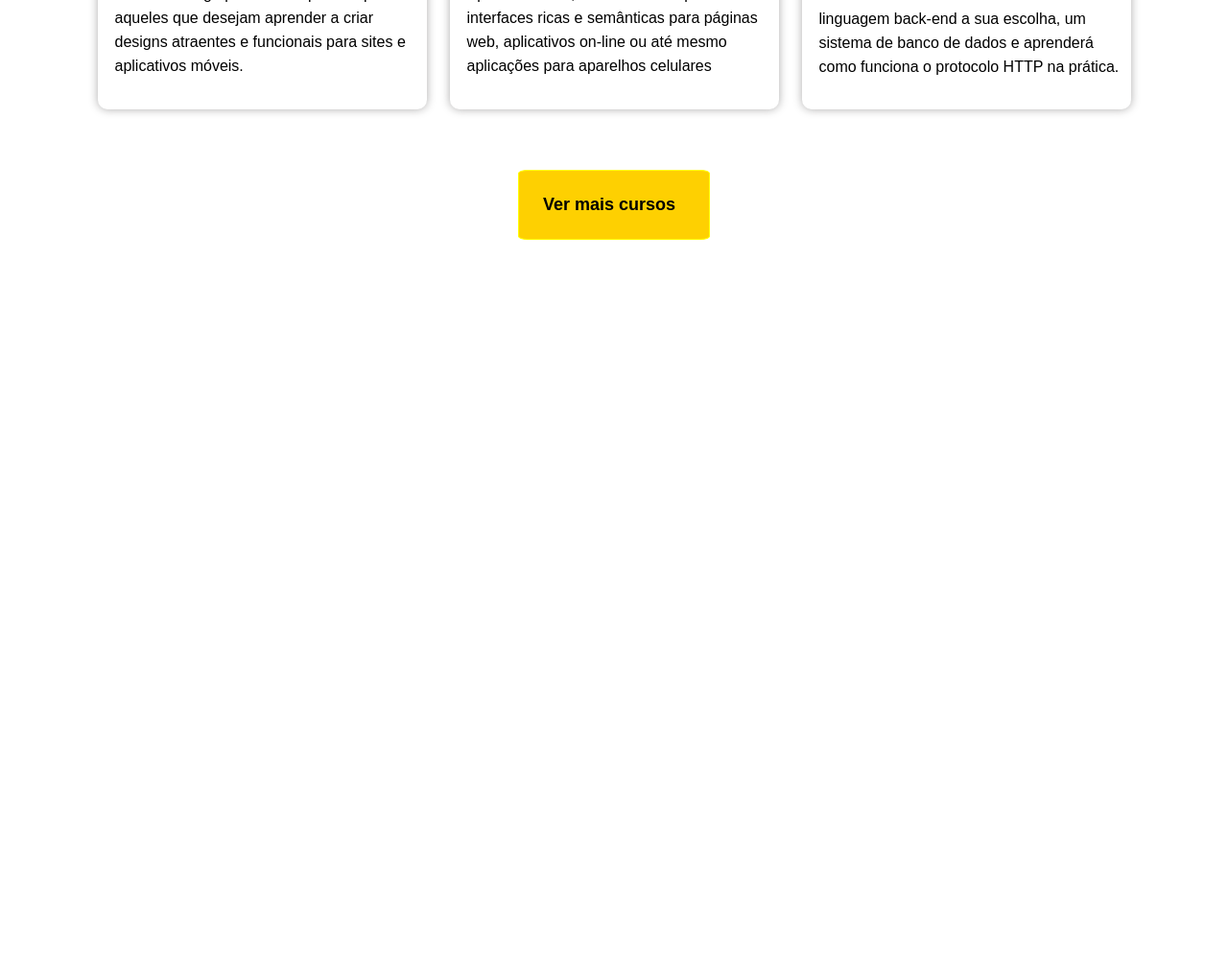
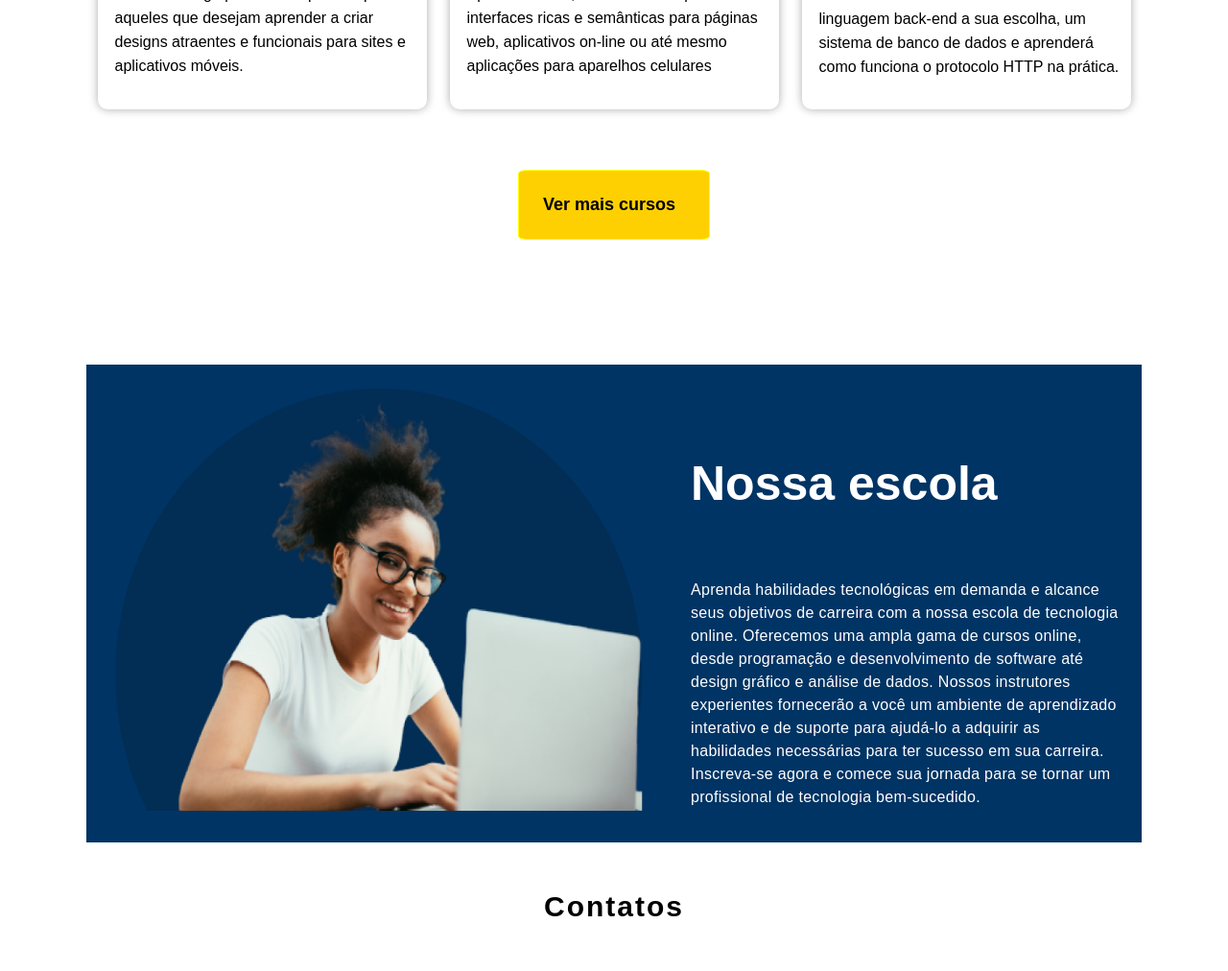
Before and after one commit to ElivanAlencar/projetoAprenser, a plain HTML site: page assets/index.html in a window 1280 px wide. Shown: the part 1108-2120 px from the top of the page at 96% size. Before the commit the page ends 1408 px from the top, so only its background shows below. Drawn offline with Linux system fonts and the light colour scheme.

Commit message:
adicionado cards nossa escola

```diff
--- a/assets/index.html
+++ b/assets/index.html
@@ -1,5 +1,6 @@
 <!DOCTYPE html>
-<html lang="en">
+<html lang="pt-br">
+
 <head>
     <meta charset="UTF-8">
     <meta name="viewport" content="width=device-width, initial-scale=1.0">
@@ -16,7 +17,7 @@
 <body>
     <header>
         <div class="header_principal">
-            <a href="#"><img src="/ProjetoAprenser-inicio/imagens/logoAprenser.png" alt=""></a>
+            <a href="#"><img src="/imagens/logoAprenser.png" alt=""></a>
 
             <nav class="nav_bar">
                 <ul>
@@ -48,7 +49,8 @@
         <aside class="aside_sub">
             <img src="../imagens/curso-design.png" class="aside_img" alt="">
             <p class="card_item">Design para web</p>
-            <p class="card_item_text">O curso Design para Web é perfeito para aqueles que desejam aprender a criar designs atraentes e funcionais para sites e
+            <p class="card_item_text">O curso Design para Web é perfeito para aqueles que desejam aprender a criar
+                designs atraentes e funcionais para sites e
                 aplicativos móveis.</p>
 
         </aside>
@@ -56,7 +58,8 @@
         <aside class="aside_sub">
             <img src="../imagens/curso-design-1.png" class="aside_img" alt="">
             <p class="card_item">Front End Developer</p>
-            <p class="card_item_text">Aprenda HTML, CSS e Javascript e crei interfaces ricas e semânticas para páginas web, aplicativos on-line ou até mesmo
+            <p class="card_item_text">Aprenda HTML, CSS e Javascript e crei interfaces ricas e semânticas para páginas
+                web, aplicativos on-line ou até mesmo
                 aplicações para aparelhos celulares</p>
 
         </aside>
@@ -64,7 +67,8 @@
         <aside class="aside_sub">
             <img src="../imagens/curso-design-2.png" class="aside_img" alt="">
             <p class="card_item">back End Developer</p>
-            <p class="card_item_text">Com este curso você vai dominar uma linguagem back-end a sua escolha, um sistema de banco de dados e aprenderá como
+            <p class="card_item_text">Com este curso você vai dominar uma linguagem back-end a sua escolha, um sistema
+                de banco de dados e aprenderá como
                 funciona o protocolo HTTP na prática.
             </p>
 
@@ -76,5 +80,29 @@
         <button class="btn_item">Ver mais cursos</button>
     </div>
 
+    <section class="nossa_escola">
+        <div>
+            <img class="img_nossaescola" src="/imagens/nossa-escola.png" alt="nossa escola">
+        </div>
+
+        <div>
+            <p class="text_nossa_escola">Nossa escola</p>
+            <p class="text_nossa_escola_text">
+                Aprenda habilidades tecnológicas em demanda e alcance seus objetivos de carreira com a nossa escola de
+                tecnologia online. Oferecemos uma ampla gama de cursos online, desde programação e desenvolvimento de
+                software até design gráfico e análise de dados. Nossos instrutores experientes fornecerão a você um
+                ambiente de aprendizado interativo e de suporte para ajudá-lo a adquirir as habilidades necessárias para
+                ter sucesso em sua carreira. Inscreva-se agora e comece sua jornada para se tornar um profissional de
+                tecnologia bem-sucedido.
+            </p>
+        </div>
+
+    </section>
+
+    <h2 class="contatos">
+        contatos
+    </h2>
+
 </body>
+
 </html>
--- a/assets/style.css
+++ b/assets/style.css
@@ -163,5 +163,61 @@ header {
   border-radius: 5%;
   border: solid 1px yellow;
   cursor: pointer;
+  margin-bottom: 130px;
+}
+
+.img_nossaescola{
+  width: 560px;
+  height: 440px;
+  padding-left: 10px;
+}
+.nossa_escola{
+  background-color: #003464;
+  margin: 0 auto;
+  width: 85%;
+  max-width: 1200px;
+  min-width: 1100px;
+  font-weight: 300;
+}
+
+.text_nossa_escola_text{
+  color: #ffffff;
+  padding-left: 50px;
+  text-align: left;
+  max-width: 500px;
+  min-width: 500px;
+  line-height: 1.5;
+  letter-spacing: 0.3px;
+  padding-bottom: 35px;
+}
+
+.nossa_escola{
+  padding-top: 25px;
+  display: flex;
+  justify-content: center;
+}
+
+.text_nossa_escola{
+  color: #ffffff;
+  padding: 70px;
+  padding-left: 50px;
+  font-size: 50px;
+  font-weight: 600;
+}
+
+.contatos{
+  display: flex;
+  justify-content: center;
+  padding: 50px;
+  font-size: 30px;
+  font-weight: 750;
+  text-transform: capitalize;
+  letter-spacing: 2px;
+  margin: 0 auto;
+  width: 85%;
+  max-width: 1200px;
+  min-width: 1100px;
+  font-weight: 900;
+
 
 }
```
Lines whose indentation alone changed are shown as unchanged.
